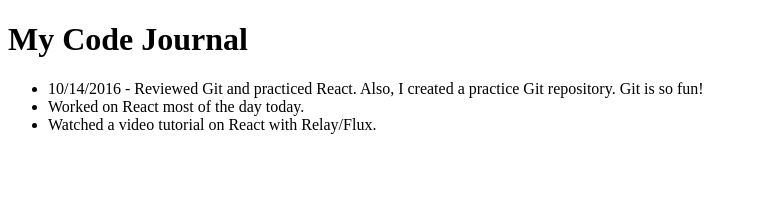
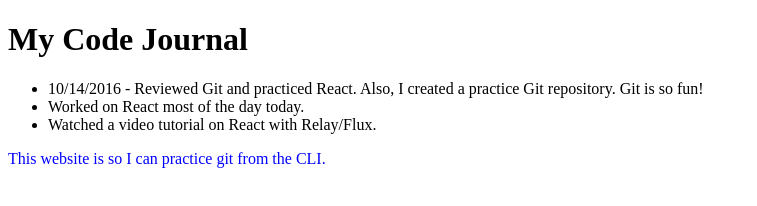
Before and after one commit to pldrake26/git-practice, a plain HTML site: page index.html in a window 1280 px wide. Shown: the whole page, without its empty margins (0-757 px from the left). Drawn offline with Linux system fonts and the light colour scheme.

Commit message:
Updated index.html to include disclosure statement.

```diff
--- a/index.html
+++ b/index.html
@@ -11,5 +11,6 @@
 		<li>Worked on React most of the day today.</li>
 		<li>Watched a video tutorial on React with Relay/Flux.</li>
 	</ul>
+	<p style="color: blue">This website is so I can practice git from the CLI.</p>
 </body>
 </html>
```
